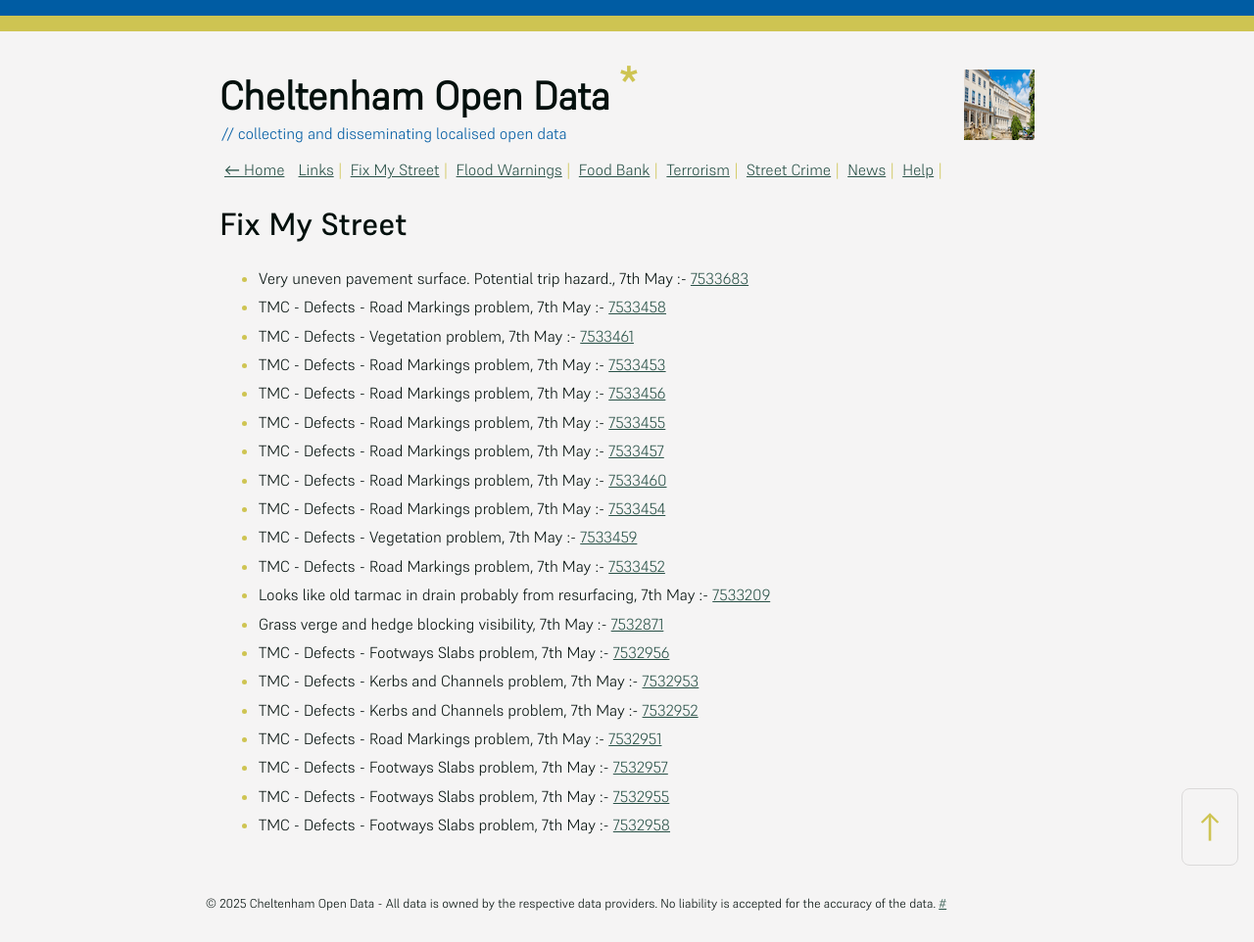
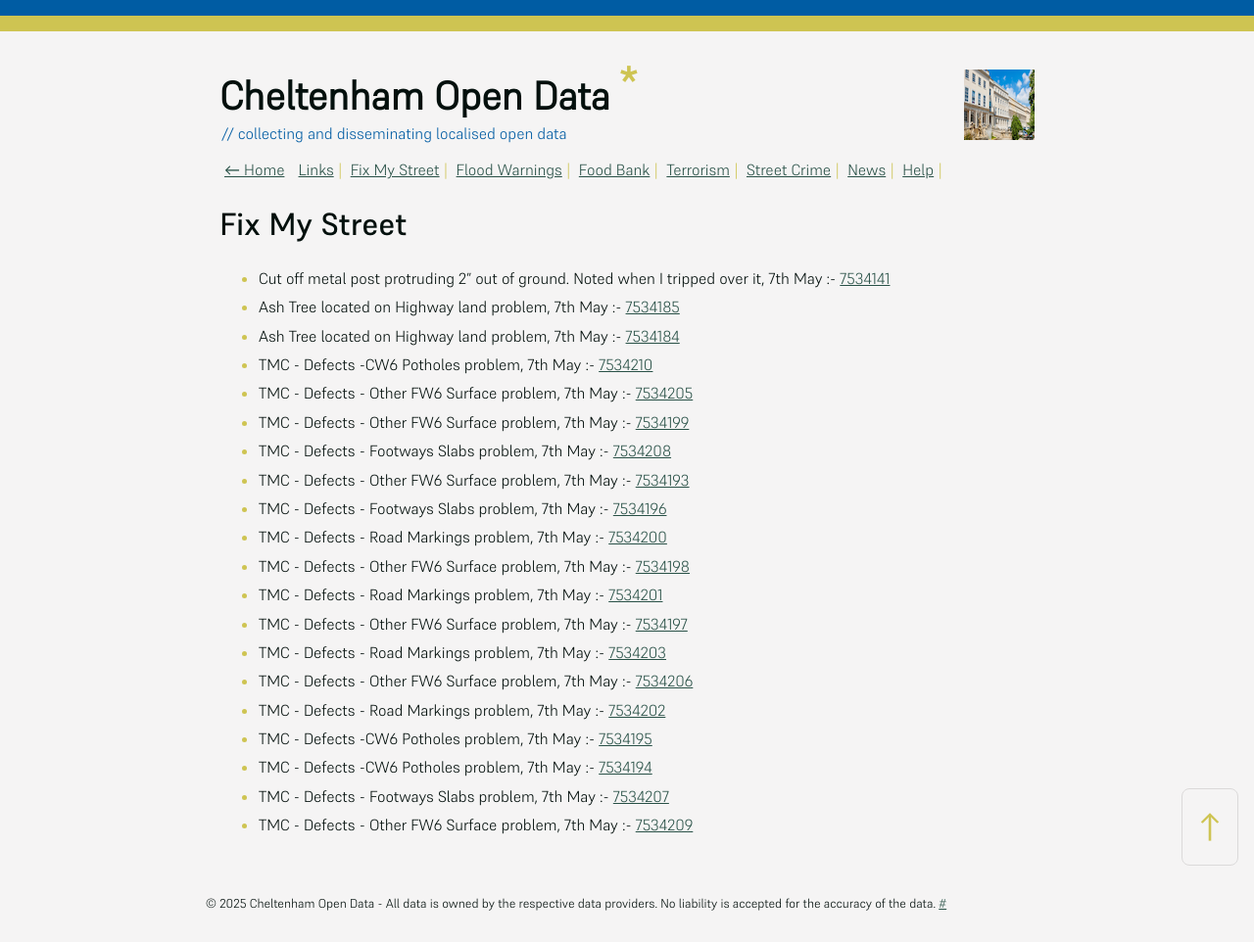
Before and after one commit to mat-0/cheltenham-open-data, a Jekyll site: the page built from _pages/fix-my-street.md, in a window 1280 px wide. Shown: the whole page at 98% size. Built offline with Jekyll 4.4.1, drawn with Linux system fonts in a browser that asks for light colours.

Commit message:
Updated 2025-05-07 11:58:10

```diff
--- a/_pages/fix-my-street.md
+++ b/_pages/fix-my-street.md
@@ -9,25 +9,25 @@ permalink: /fix-my-street
 
 <!-- fix_marker starts -->
 
-- Very uneven pavement surface. Potential trip hazard., 7th May :- [7533683](https://www.fixmystreet.com/report/7533683)
-- TMC - Defects - Road Markings problem, 7th May :- [7533458](https://www.fixmystreet.com/report/7533458)
-- TMC - Defects - Vegetation problem, 7th May :- [7533461](https://www.fixmystreet.com/report/7533461)
-- TMC - Defects - Road Markings problem, 7th May :- [7533453](https://www.fixmystreet.com/report/7533453)
-- TMC - Defects - Road Markings problem, 7th May :- [7533456](https://www.fixmystreet.com/report/7533456)
-- TMC - Defects - Road Markings problem, 7th May :- [7533455](https://www.fixmystreet.com/report/7533455)
-- TMC - Defects - Road Markings problem, 7th May :- [7533457](https://www.fixmystreet.com/report/7533457)
-- TMC - Defects - Road Markings problem, 7th May :- [7533460](https://www.fixmystreet.com/report/7533460)
-- TMC - Defects - Road Markings problem, 7th May :- [7533454](https://www.fixmystreet.com/report/7533454)
-- TMC - Defects - Vegetation problem, 7th May :- [7533459](https://www.fixmystreet.com/report/7533459)
-- TMC - Defects - Road Markings problem, 7th May :- [7533452](https://www.fixmystreet.com/report/7533452)
-- Looks like old tarmac in drain probably from resurfacing, 7th May :- [7533209](https://www.fixmystreet.com/report/7533209)
-- Grass verge and hedge blocking visibility, 7th May :- [7532871](https://www.fixmystreet.com/report/7532871)
-- TMC - Defects - Footways Slabs problem, 7th May :- [7532956](https://www.fixmystreet.com/report/7532956)
-- TMC - Defects - Kerbs and Channels problem, 7th May :- [7532953](https://www.fixmystreet.com/report/7532953)
-- TMC - Defects - Kerbs and Channels problem, 7th May :- [7532952](https://www.fixmystreet.com/report/7532952)
-- TMC - Defects - Road Markings problem, 7th May :- [7532951](https://www.fixmystreet.com/report/7532951)
-- TMC - Defects - Footways Slabs problem, 7th May :- [7532957](https://www.fixmystreet.com/report/7532957)
-- TMC - Defects - Footways Slabs problem, 7th May :- [7532955](https://www.fixmystreet.com/report/7532955)
-- TMC - Defects - Footways Slabs problem, 7th May :- [7532958](https://www.fixmystreet.com/report/7532958)
+- Cut off metal post protruding 2" out of ground. Noted when I tripped over it, 7th May :- [7534141](https://www.fixmystreet.com/report/7534141)
+- Ash Tree located on Highway land problem, 7th May :- [7534185](https://www.fixmystreet.com/report/7534185)
+- Ash Tree located on Highway land problem, 7th May :- [7534184](https://www.fixmystreet.com/report/7534184)
+- TMC - Defects -CW6 Potholes  problem, 7th May :- [7534210](https://www.fixmystreet.com/report/7534210)
+- TMC - Defects - Other FW6  Surface problem, 7th May :- [7534205](https://www.fixmystreet.com/report/7534205)
+- TMC - Defects - Other FW6  Surface problem, 7th May :- [7534199](https://www.fixmystreet.com/report/7534199)
+- TMC - Defects - Footways Slabs problem, 7th May :- [7534208](https://www.fixmystreet.com/report/7534208)
+- TMC - Defects - Other FW6  Surface problem, 7th May :- [7534193](https://www.fixmystreet.com/report/7534193)
+- TMC - Defects - Footways Slabs problem, 7th May :- [7534196](https://www.fixmystreet.com/report/7534196)
+- TMC - Defects - Road Markings problem, 7th May :- [7534200](https://www.fixmystreet.com/report/7534200)
+- TMC - Defects - Other FW6  Surface problem, 7th May :- [7534198](https://www.fixmystreet.com/report/7534198)
+- TMC - Defects - Road Markings problem, 7th May :- [7534201](https://www.fixmystreet.com/report/7534201)
+- TMC - Defects - Other FW6  Surface problem, 7th May :- [7534197](https://www.fixmystreet.com/report/7534197)
+- TMC - Defects - Road Markings problem, 7th May :- [7534203](https://www.fixmystreet.com/report/7534203)
+- TMC - Defects - Other FW6  Surface problem, 7th May :- [7534206](https://www.fixmystreet.com/report/7534206)
+- TMC - Defects - Road Markings problem, 7th May :- [7534202](https://www.fixmystreet.com/report/7534202)
+- TMC - Defects -CW6 Potholes  problem, 7th May :- [7534195](https://www.fixmystreet.com/report/7534195)
+- TMC - Defects -CW6 Potholes  problem, 7th May :- [7534194](https://www.fixmystreet.com/report/7534194)
+- TMC - Defects - Footways Slabs problem, 7th May :- [7534207](https://www.fixmystreet.com/report/7534207)
+- TMC - Defects - Other FW6  Surface problem, 7th May :- [7534209](https://www.fixmystreet.com/report/7534209)
 
 <!-- fix_marker ends -->
```
Also changed, not shown: _data/flood.json (+5 -69 lines), _pages/news.md (+10 -10 lines), index.md (+5 -5 lines).
